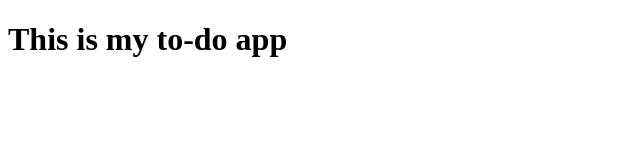
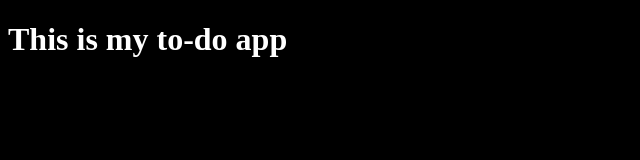
Before and after one commit to erikajdavid/toDoAppServer, a website: page views/index.html in a window 1280 px wide. Shown: the whole page, without its empty margins (0-640 px from the left). Drawn offline with Linux system fonts and the light colour scheme; files that its build step writes are made by us from their sources.

Commit message:
added basic css

```diff
--- /dev/null
+++ b/public/css/style.css
@@ -0,0 +1,4 @@
+body {
+    background-color: black;
+    color: white;
+}
--- a/views/index.html
+++ b/views/index.html
@@ -4,6 +4,7 @@
     <meta charset="UTF-8">
     <meta name="viewport" content="width=device-width, initial-scale=1.0">
     <title>To-do App</title>
+    <link rel="stylesheet" href="css/style.css"/>
 </head>
 <body>
     <h1>This is my to-do app</h1>
```
Also changed, not shown: views/404.html (+1 -0 lines).
